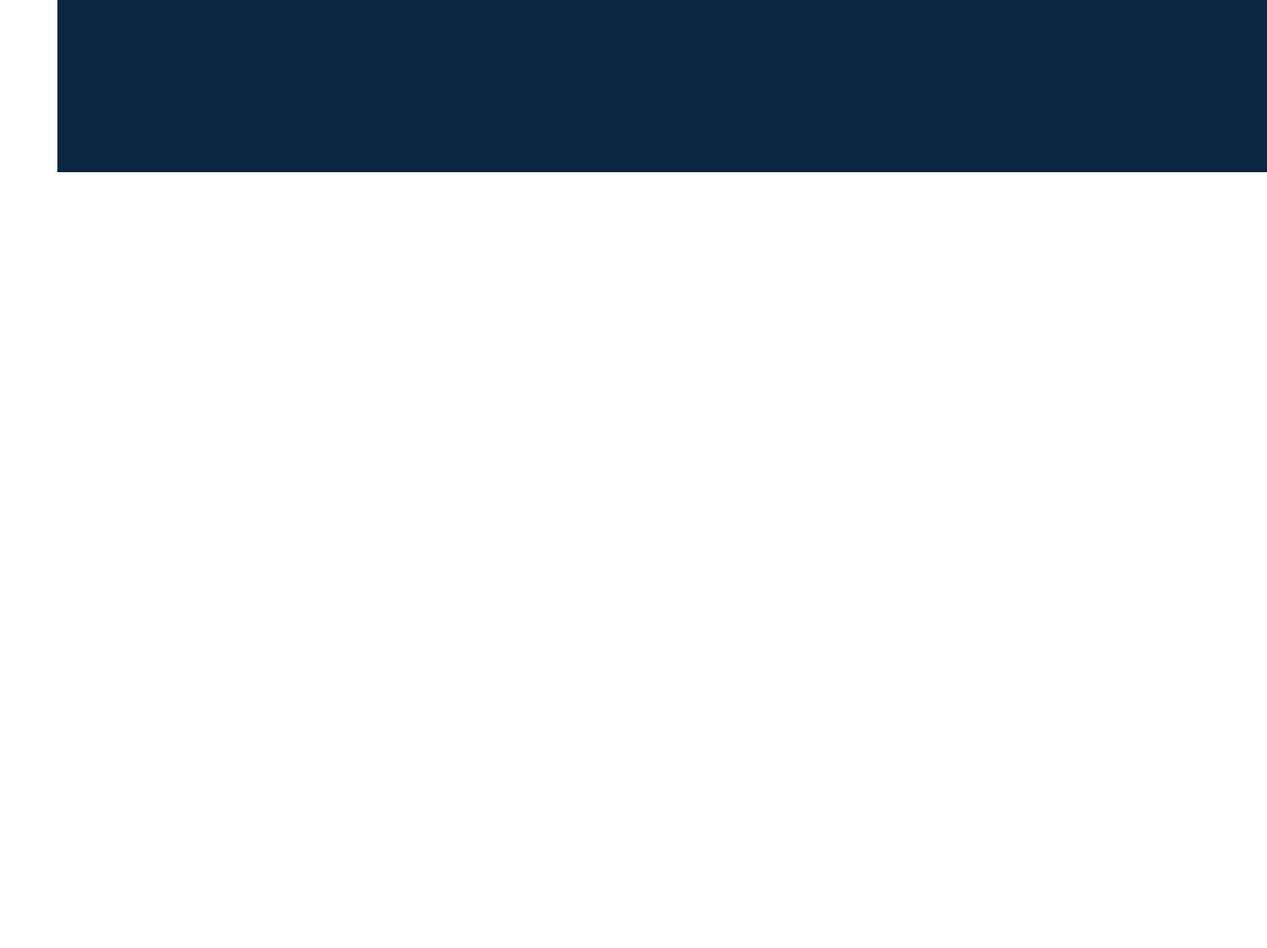
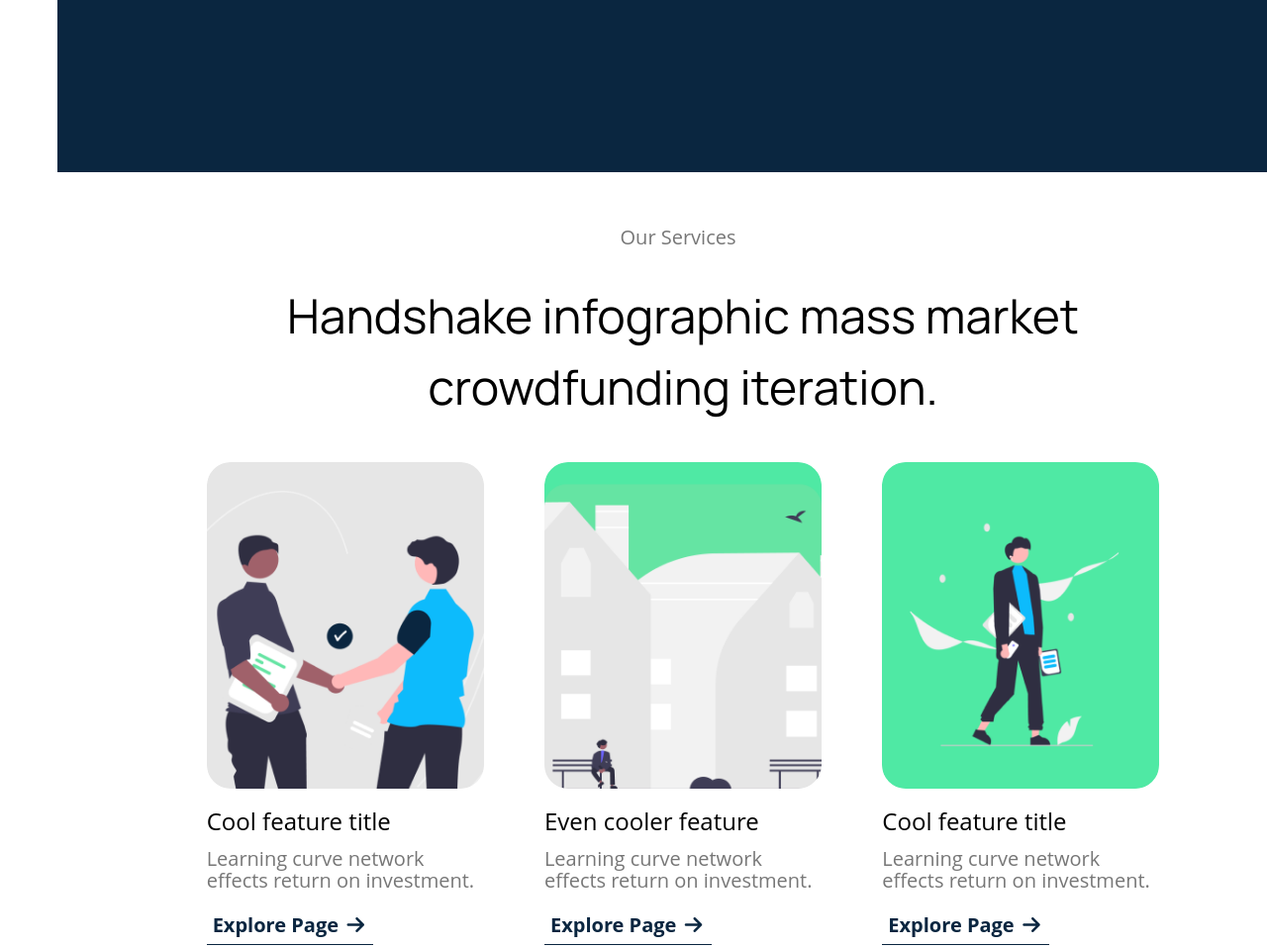
Before and after one commit to mrKhan156/xd-to-html, a plain HTML site: page index.html in a window 1280 px wide. Shown: the part 782-1740 px from the top of the page at 99% size. Before the commit the page ends 964 px from the top, so only its background shows below. Drawn offline with nearby package versions, Linux system fonts and the light colour scheme.

Commit message:
middle part

```diff
--- a/assats/style.css
+++ b/assats/style.css
@@ -228,8 +228,109 @@ border: 2px solid #FFF;
 
 
 
-/* header style starts */
-/* header style endss */
+/* Service style starts */
+#services{
+    margin-top: 50px;
+
+}
+.serv_headings h4{
+    text-align: center;
+   font-family: Open Sans;
+font-size: 20px;
+font-style: normal;
+font-weight: 400;
+line-height: 32px;
+color: var(--gray, #777);
+margin-right: 10px;
+}
+.serv_headings h2{
+color: #000;
+text-align: center;
+/* Headings/Text XXL */
+font-family: Manrope;
+font-size: 48px;
+font-style: normal;
+font-weight: 400;
+line-height: 72px;
+max-width: 900px;
+text-align: center;
+margin: 20px auto;
+}
+.pages{
+    display: flex;
+    align-items: center;
+    justify-content: space-around;
+
+    padding: 20px 120px;
+
+}
+.page_one{
+    padding: 0 8px;
+    display: flex;
+    flex-direction: column;
+    align-items: flex-start;
+    margin-bottom: 80px;
+    width: 280px;
+    height: 300px;
+}
+.page_one img{
+    border-radius: 24px;
+    width: 100%;
+}
+.page_one h4{
+    color: #000;
+    /* Paragraphs/Text M */
+    font-family: Open Sans;
+    font-size: 24px;
+    font-style: normal;
+    font-weight: 400;
+    line-height: 36px;
+    margin-top: 15px;
+    margin-bottom: 0;
+
+}
+.page_one p{
+    color: var(--gray, #777);
+/* Paragraphs/Text S */
+font-family: Open Sans;
+font-size: 20px;
+font-style: normal;
+font-weight: 400;
+line-height: 22px;
+margin-bottom: 0;
+margin-top: 9px;
+
+}
+.page_btn{
+    display: flex;
+    align-items: center;
+    justify-content: flex-start;
+
+    margin-right: 0;
+    margin-top: 15px;
+
+}
+.page_btn button{
+    color: #0A2640;
+font-family: Open Sans;
+font-size: 20px;
+font-style: normal;
+border-bottom: 1px solid #0A2640;
+font-weight: 700;
+line-height: 36px;
+}
+.page_btn i{
+    color: rgba(10, 38, 64, 1);
+    width: 24px;
+    height: 26px;
+}
+.service_middle{
+padding-top: 180px;
+    margin-bottom: 80px;
+}
+
+
+/* Service style endss */
 
 
 /* header style starts */
--- a/index.html
+++ b/index.html
@@ -5,6 +5,7 @@
     <meta name="viewport" content="width=device-width, initial-scale=1.0">
     <title>Document</title>
     <link rel="stylesheet" href="https://fonts.googleapis.com/css2?family=Material+Symbols+Outlined:opsz,wght,FILL,GRAD@48,400,0,0" />
+    <link rel="stylesheet" href="https://cdnjs.cloudflare.com/ajax/libs/font-awesome/6.4.0/css/all.min.css">
     <link rel="stylesheet" href="./assats/style.css">
     <link rel="stylesheet" href="./assats/responsive.css">
 
@@ -76,6 +77,56 @@
     </div>
 
 </section>
+
+<!-- services section starts -->
+
+<section id="services">
+<div class="container">
+    <div class="inner_services">
+        <div class="serv_headings">
+            <h4>Our Services</h4>
+            <h2>Handshake infographic mass market crowdfunding iteration.</h2>
+
+        </div>
+        <div class="pages">
+            <div class="page_one">
+                <img src="./assats/images/Rectangle 1270page 2.png" alt="">
+            <h4>Cool feature title</h4>
+            <p>Learning curve network effects return on investment.</p>
+        <div class="page_btn">
+            <button>Explore Page <i class="fa-solid fa-arrow-right"></i></button>
+        </div>
+        </div>
+            <div class="page_one">
+                <img src="./assats/images/Rectangle 1270page 3.png" alt="">
+            <h4>Even cooler feature</h4>
+            <p>Learning curve network effects return on investment.</p>
+        <div class="page_btn">
+            <button>Explore Page <i class="fa-solid fa-arrow-right"></i></button>
+        </div>
+        </div>
+            <div class="page_one">
+                <img src="./assats/images/Rectangle 1270page 1.png" alt="">
+            <h4>Cool feature title</h4>
+            <p>Learning curve network effects return on investment.</p>
+        <div class="page_btn">
+            <button>Explore Page <i class="fa-solid fa-arrow-right"></i></button>
+        </div>
+        </div>
+        </div>
+    </div>
+    <div class="service_middle">
+
+
+        <div class="middle_right">
+            <h3>We connect our customers with the best, and help them keep up-and stay open.</h3>
+        </div>
+    </div>
+</div>
+
+</section>
+
+<!-- services section ends -->
    </main>
 </body>
 </html>
```
Also changed, not shown: assats/images/Rectangle 1270page 1.png (added), assats/images/Rectangle 1270page 2.png (added), assats/images/Rectangle 1270page 3.png (added).
